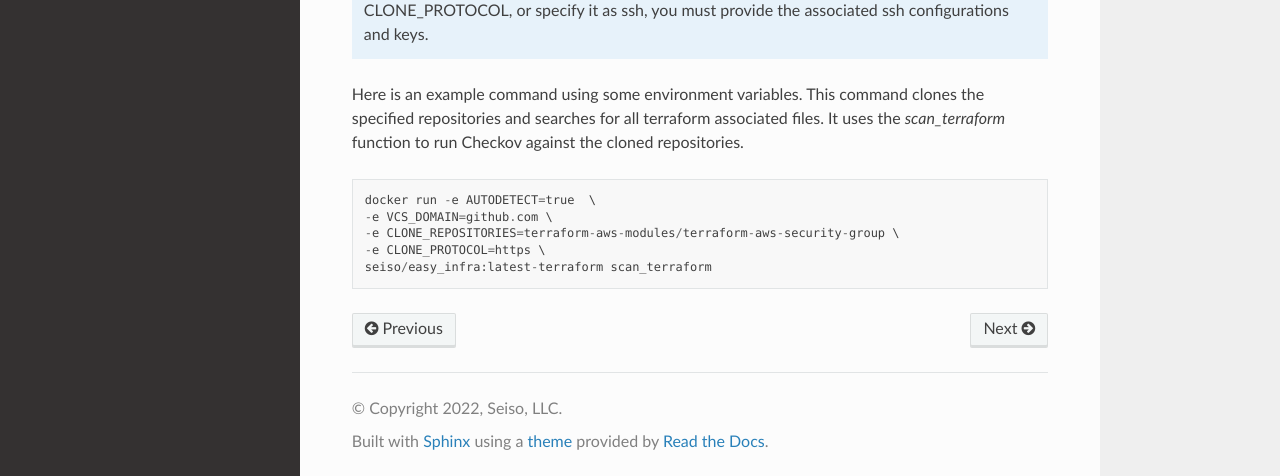
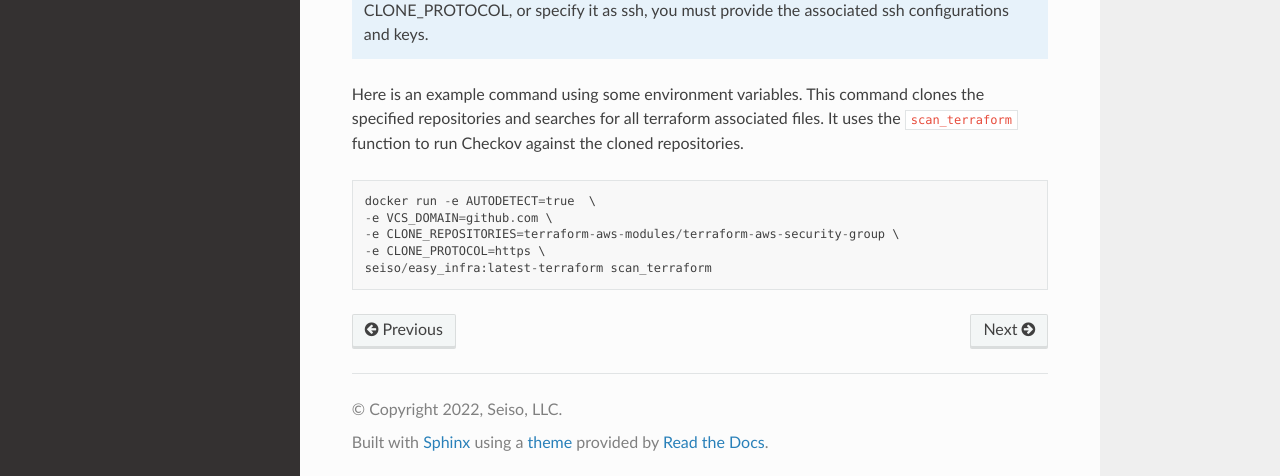
Before and after one commit to SeisoLLC/easy_infra, a Sphinx documentation site: the page built from docs/Cloning/index.rst, in a window 1280 px wide and 1199 px high. Shown: the part 720-1196 px from the top of the window. Built offline with Sphinx 7.4.7 and the Read the Docs theme 2.0.0, drawn with Linux system fonts in a browser that asks for light colours.

Commit message:
formatting update

```diff
--- a/docs/Cloning/index.rst
+++ b/docs/Cloning/index.rst
@@ -29,7 +29,7 @@ are optional.
 .. note::
     Note: Only unauthenticated clones are supported over https. If you do not specify the CLONE_PROTOCOL, or specify it as ssh, you must provide the associated ssh configurations and keys.
 
-Here is an example command using some environment variables. This command clones the specified repositories and searches for all terraform associated files. It uses the `scan_terraform` function to run Checkov against the cloned repositories. ::
+Here is an example command using some environment variables. This command clones the specified repositories and searches for all terraform associated files. It uses the ``scan_terraform`` function to run Checkov against the cloned repositories. ::
 
     docker run -e AUTODETECT=true  \
     -e VCS_DOMAIN=github.com \
```
